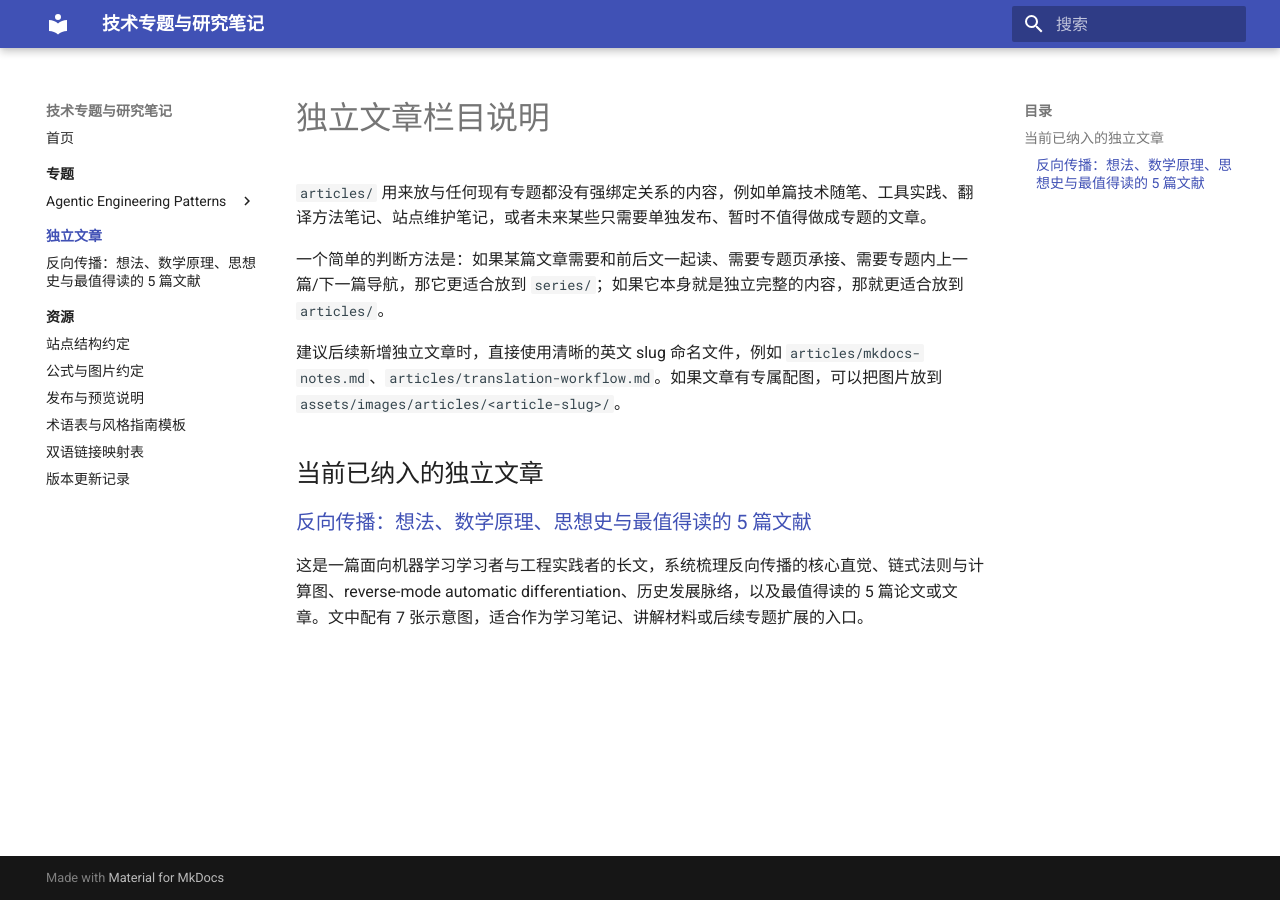
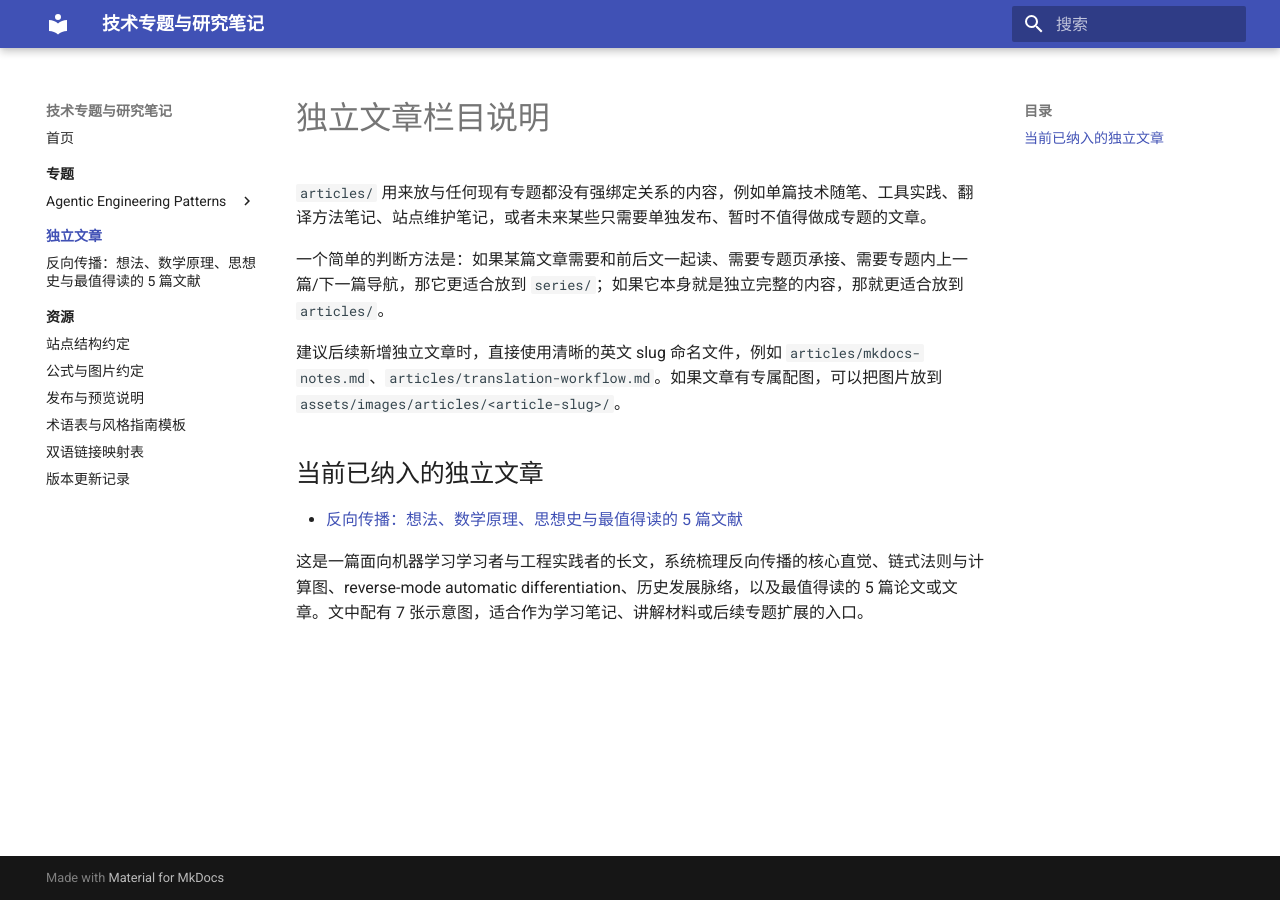
Before and after one commit to mypopydev/mypopydev.github.io, an MkDocs documentation site: the page built from docs/articles/index.md, in a window 1280 px wide. Built offline with MkDocs 1.6.1 and Material for MkDocs 9.7.7, drawn with Linux system fonts in a browser that asks for light colours.

Commit message:
Fix article index links

```diff
--- a/docs/articles/index.md
+++ b/docs/articles/index.md
@@ -8,6 +8,6 @@
 
 ## 当前已纳入的独立文章
 
-### [反向传播：想法、数学原理、思想史与最值得读的 5 篇文献](./backpropagation-ideas-math-history-5-readings.md)
+- [反向传播：想法、数学原理、思想史与最值得读的 5 篇文献](./backpropagation-ideas-math-history-5-readings.md)
 
-这是一篇面向机器学习学习者与工程实践者的长文，系统梳理反向传播的核心直觉、链式法则与计算图、reverse-mode automatic differentiation、历史发展脉络，以及最值得读的 5 篇论文或文章。文中配有 7 张示意图，适合作为学习笔记、讲解材料或后续专题扩展的入口。
+  这是一篇面向机器学习学习者与工程实践者的长文，系统梳理反向传播的核心直觉、链式法则与计算图、reverse-mode automatic differentiation、历史发展脉络，以及最值得读的 5 篇论文或文章。文中配有 7 张示意图，适合作为学习笔记、讲解材料或后续专题扩展的入口。
```
